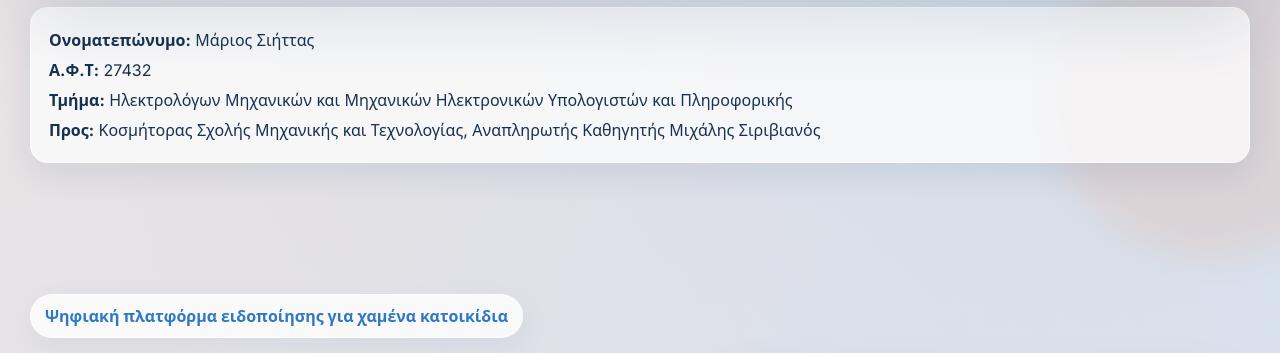
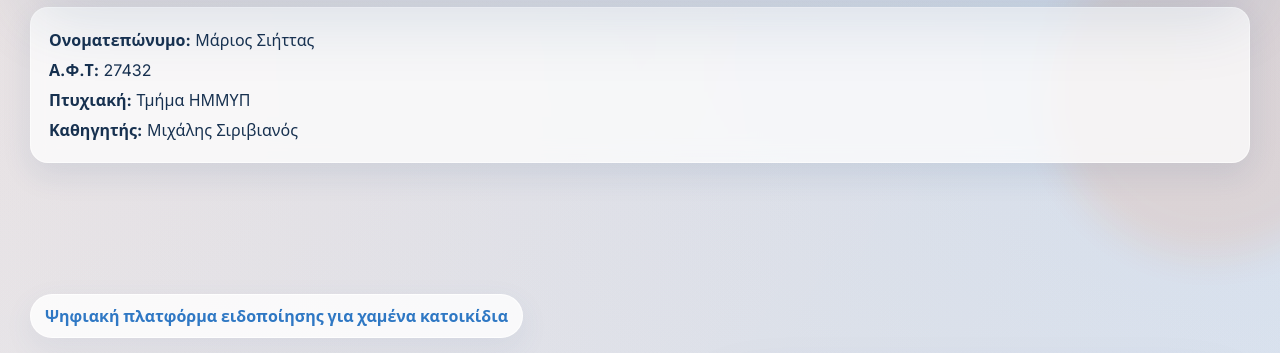
Before and after one commit to Marios-Shittas/petrescue-presentation, a plain HTML site: page index.html in a window 1280 px wide. Shown: the part 111-464 px from the top of the page. Drawn offline with Linux system fonts and the light colour scheme.

Commit message:
Simplify professor and thesis wording in banner

```diff
--- a/index.html
+++ b/index.html
@@ -41,8 +41,8 @@
   <section class="presenter-banner" aria-label="Στοιχεία παρουσίασης">
     <p><strong>Ονοματεπώνυμο:</strong> Μάριος Σιήττας</p>
     <p><strong>Α.Φ.Τ:</strong> 27432</p>
-    <p><strong>Τμήμα:</strong> Ηλεκτρολόγων Μηχανικών και Μηχανικών Ηλεκτρονικών Υπολογιστών και Πληροφορικής</p>
-    <p><strong>Προς:</strong> Κοσμήτορας Σχολής Μηχανικής και Τεχνολογίας, Αναπληρωτής Καθηγητής Μιχάλης Σιριβιανός</p>
+    <p><strong>Πτυχιακή:</strong> Τμήμα ΗΜΜΥΠ</p>
+    <p><strong>Καθηγητής:</strong> Μιχάλης Σιριβιανός</p>
   </section>
 
   <main>
```
